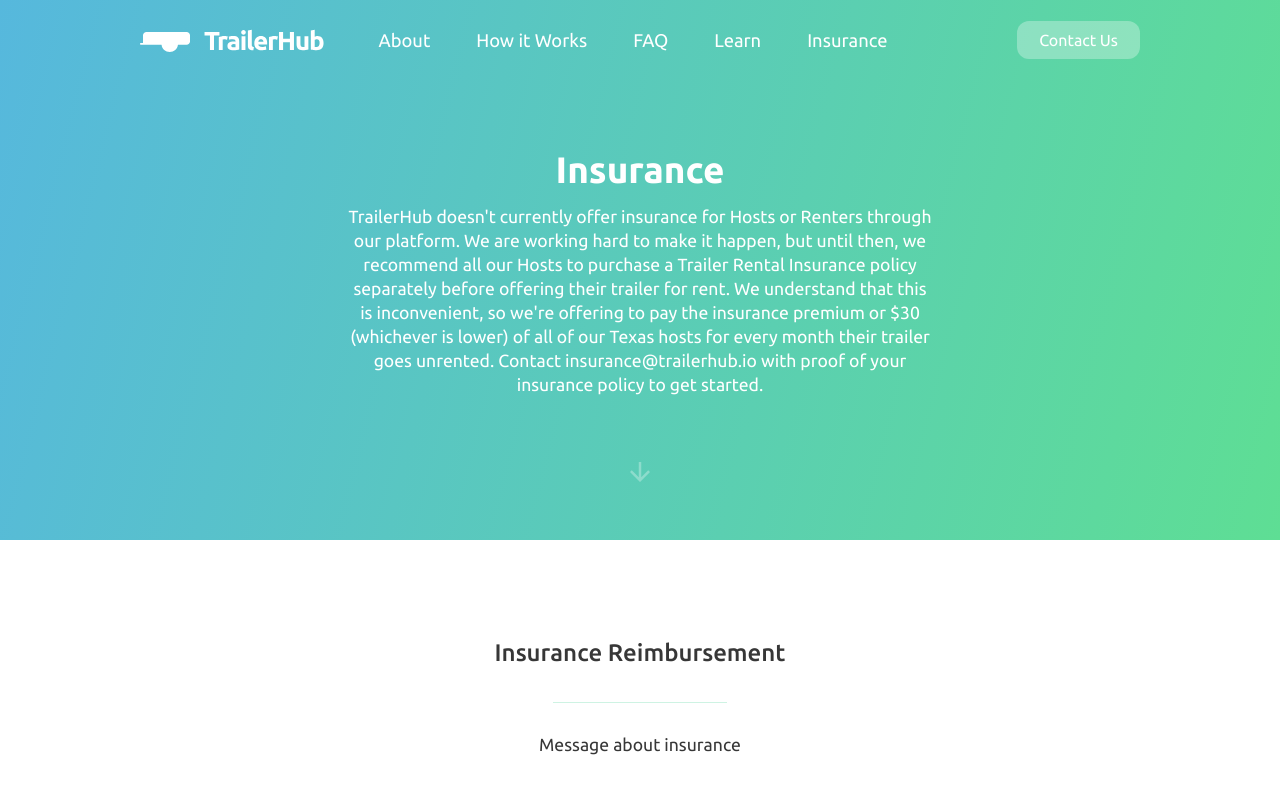
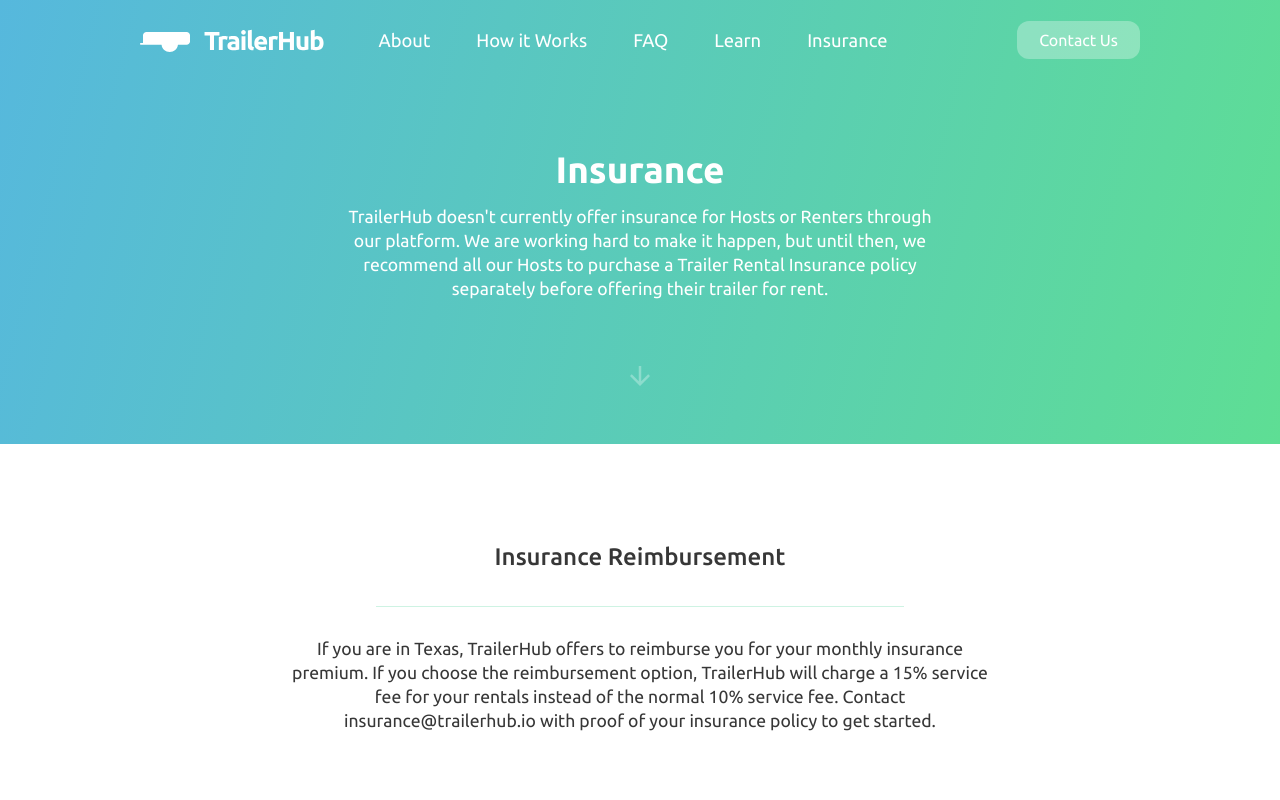
Before and after one commit to TrailerHub/trailerhub_web, a React (Create React App) app: page /insurance in a window 1280 px wide. Shown: the top 800 px of the page. Built offline with nearby package versions, Linux system fonts and the light colour scheme.

Commit message:
added insurance reimbursement message to insurance page

```diff
--- a/src/components/InsuranceSection/index.js
+++ b/src/components/InsuranceSection/index.js
@@ -22,7 +22,10 @@ const InsuranceSection = () => {
 
                             <H2>Insurance Reimbursement</H2>
                             <CenterFlex><HR /></CenterFlex>
-                            <CenterFlex><P> Message about insurance</P></CenterFlex>
+                            <CenterFlex><P> If you are in Texas, TrailerHub offers to reimburse you for your monthly insurance premium.
+                                 If you choose the reimbursement option, TrailerHub will charge a 15% service fee for your rentals
+                                  instead of the normal 10% service fee. Contact insurance@trailerhub.io with proof of
+                                  your insurance policy to get started.</P></CenterFlex>
                         </div>
 
                     </WhiteInnerContainer>
--- a/src/content/insuranceData.js
+++ b/src/content/insuranceData.js
@@ -1,8 +1,6 @@
 export const mainMessage = `TrailerHub doesn't currently offer insurance for Hosts or Renters through our platform.
     We are working hard to make it happen, but until then, we recommend all our Hosts to purchase a Trailer Rental Insurance
-    policy separately before offering their trailer for rent. We understand that this is inconvenient, so we're offering to pay the insurance
-    premium or $30 (whichever is lower) of all of our Texas hosts for every month their trailer goes unrented. Contact insurance@trailerhub.io
-    with proof of your insurance policy to get started.`;
+    policy separately before offering their trailer for rent.`;
 
 export const listMessage = `Here are some insurance companies that offer Trailer Rental
     Insurance policies. Please shop around and properly vet the companies before purchasing a policy.
```
